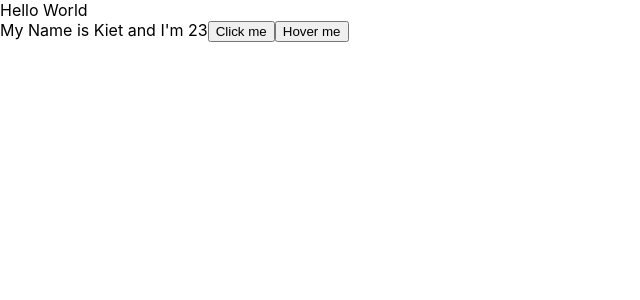
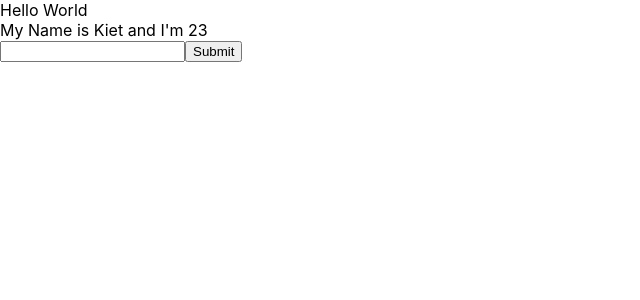
Before and after one commit to kietgudy/test-react, a React (Create React App) app: page / in a window 1280 px wide. Shown: the top 300 px of the page, without its empty margins (0-640 px from the left). Built offline with nearby package versions, Linux system fonts and the light colour scheme.

Commit message:
video 21

```diff
--- a/src/components/MyComponent.js
+++ b/src/components/MyComponent.js
@@ -20,18 +20,24 @@
     // console.log(event);
   }
   //JSX
+  handleOnChange = (event) => {
+    this.setState({
+      name: event.target.value,
+    });
+  };
+  handleOnSubmit = (event) => {
+    event.preventDefault();
+    console.log(this.state)
+  };
+
   render() {
     return (
       <div>
         My Name is {this.state.name} and I'm {this.state.age}
-        <button
-          onClick={(event) => {
-            this.handleClick(event);
-          }}
-        >
-          Click me
-        </button>
-        <button onMouseOver={this.handleOnMouseOver}>Hover me</button>
+        <form onSubmit={(event) => this.handleOnSubmit(event)}>
+          <input type="text" onChange={(event) => this.handleOnChange(event)} />
+          <button>Submit</button>
+        </form>
       </div>
     );
   }
```
